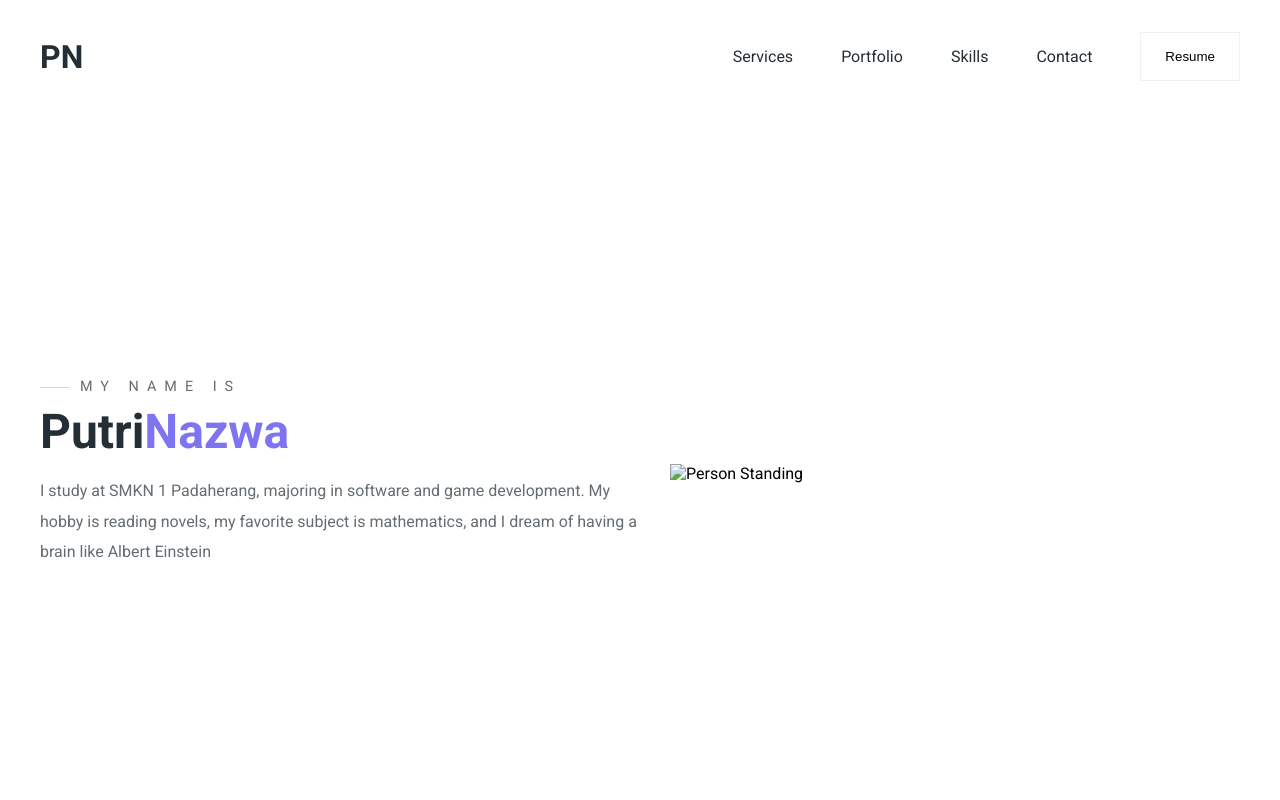
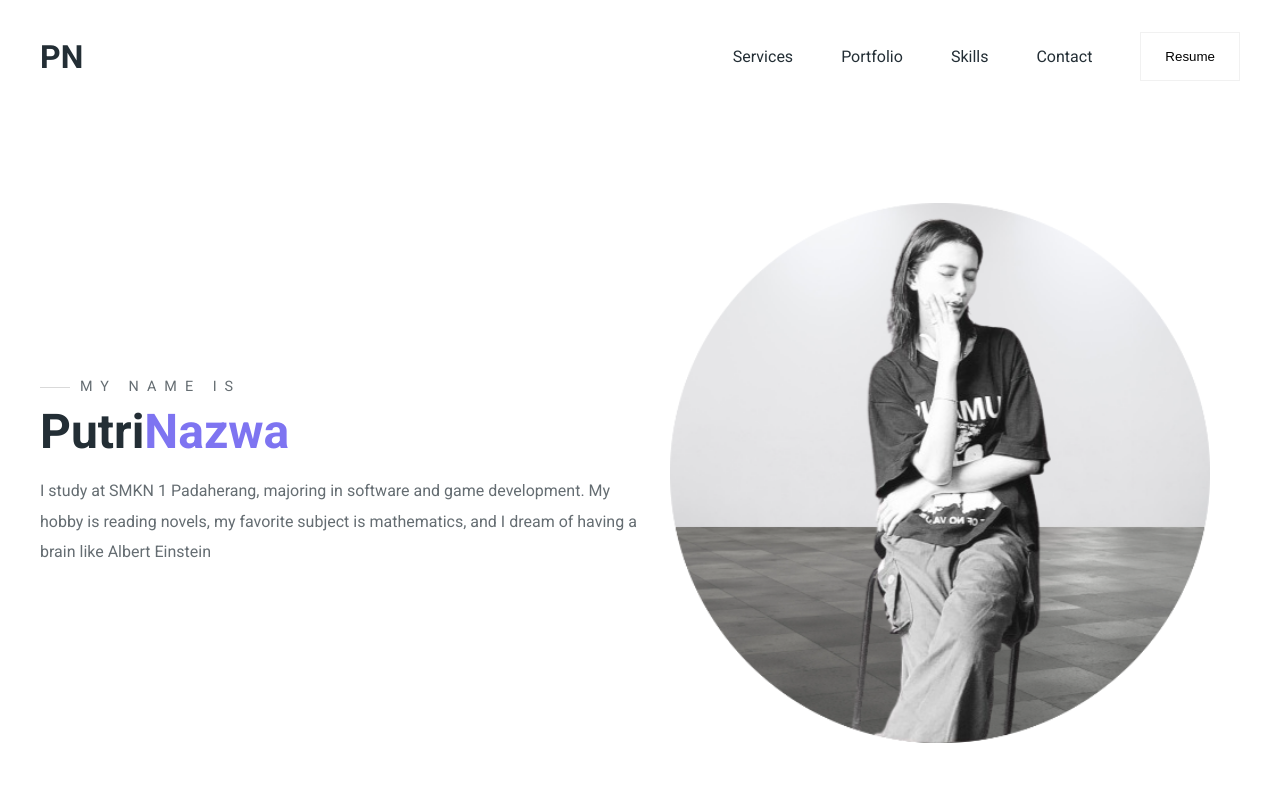
Before and after one commit to putriw26/portofolio, a plain HTML site: page index.html in a window 1280 px wide. Shown: the top 800 px of the page. Drawn offline with Linux system fonts and the light colour scheme.

Commit message:
Update index.html

```diff
--- a/index.html
+++ b/index.html
@@ -45,7 +45,7 @@
           </div>
 
           <div class="hero-right">
-            <img src="images/i.png" alt="Person Standing" />
+            <img src="i.png" alt="Person Standing" />
           </div>
         </section>
       </div>
```
